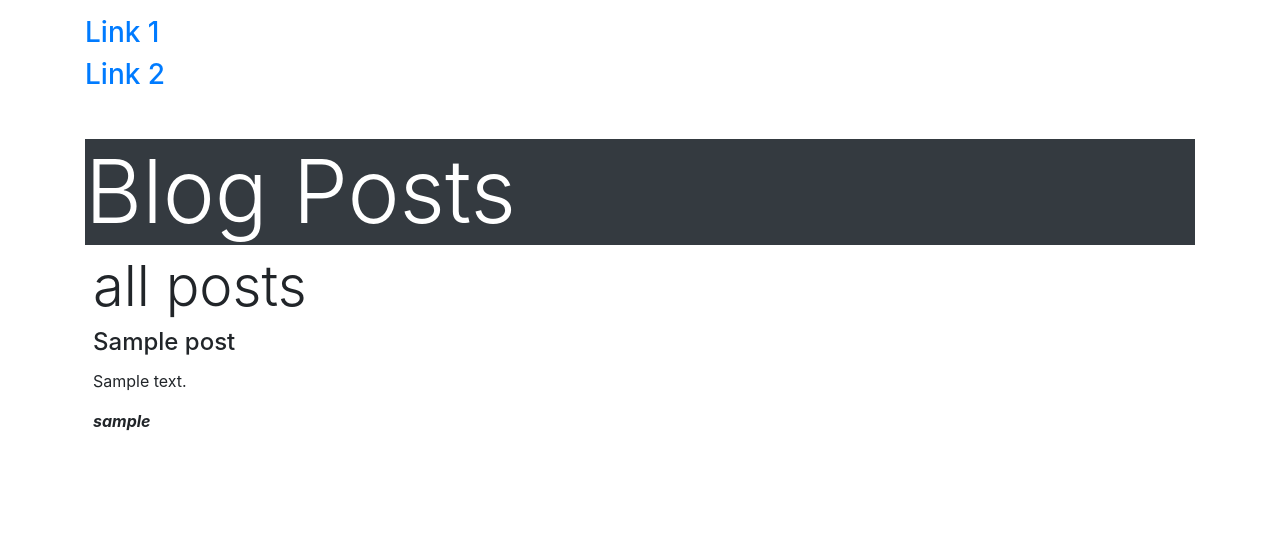
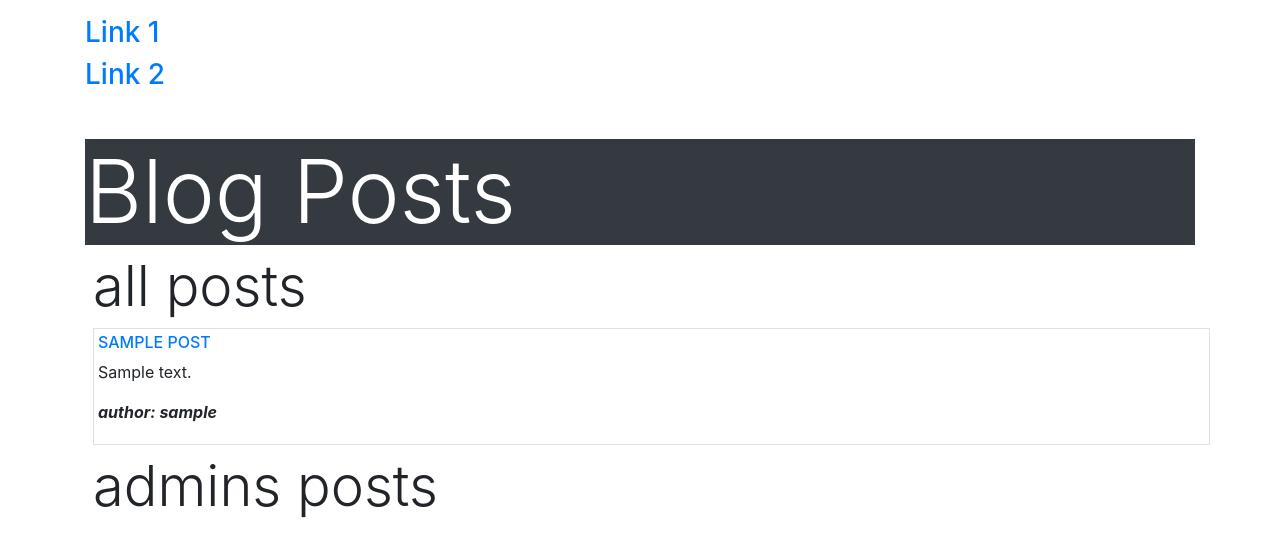
Before and after one commit to btbell/dj_modelmanagers_querysets, a Django app: page /blog/posts in a window 1280 px wide. Shown: the top 557 px of the page. Run offline with Django 3.2, Linux system fonts and the light colour scheme; tables that the repository leaves empty hold one stand-in row (values such as "Sample post"); some libraries are stand-ins or nearby versions.

Commit message:
css tweaks

```diff
--- a/mm_qs_app/managers.py
+++ b/mm_qs_app/managers.py
@@ -1,21 +1,12 @@
 from django.db import models
 
 class PostQuerySet(models.QuerySet):
-    def smaller_than(self, size):
-        return self.filter(comments__lt=size)
-
-    def greater_than(self, size):
-        return self.filter(comments__gt=size)
-
     def get_users_posts(self, username):
-        return self.filter(author__username=username)
+        return self.filter(author__user__username=username)
 
 class PostManager(models.Manager):
     def get_queryset(self):
         return PostQuerySet(self.model, using=self._db)
 
-    def smaller_than(self, size):
-        return self.filter(comments__lt=size)
-
-    def brians_posts(self):
-        return self.get_queryset().get_brians_posts()
+    def get_users_posts(self, username):
+        return self.get_queryset().get_users_posts(username)
--- a/mm_qs_app/templates/mm_qs_app/post_list.html
+++ b/mm_qs_app/templates/mm_qs_app/post_list.html
@@ -6,10 +6,18 @@
     <div class="row row-cols-1 ml-2">
         <h2 class="display-4">all posts</h2>
         {% for post in all_posts %}
-            <div>
-              <h4 class="card-title">{{post.title}}</h4>
+            <div class="border mb-2 p-1">
+                <h6 class="text-uppercase text-primary">{{post.title}}</h6>
               <p class="card-text">{{post.description}}</p>
-              <p class="font-weight-bold font-italic">{{post.author}}</p>
+              <p class="font-weight-bold font-italic">author: {{post.author}}</p>
+            </div>
+        {% endfor %}
+        <h2 class="display-4">admins posts</h2>
+        {% for post in admins_posts %}
+            <div class="border mb-2 p-1">
+              <h6 class="text-uppercase text-primary">{{post.title}}</h6>
+                <p>{{post.description}}</p>
+              <p class="font-weight-bold font-italic">author: {{post.author}}</p>
                 <br>
             </div>
         {% endfor %}
--- a/mm_qs_app/views.py
+++ b/mm_qs_app/views.py
@@ -4,10 +4,10 @@ from .models import Post, Author
 
 def posts_list(request):
     all_posts = Post.objects.all()
-    #admins_posts = Post.objects.get_users_posts('admin')
+    admins_posts = Post.objects.get_users_posts('admin')
     context = {
         'all_posts': all_posts,
-        #'admins_posts': admins_posts
+        'admins_posts': admins_posts
     }
     #messages.info(request, 'Here are all the posts')
     return render(request, 'mm_qs_app/post_list.html', context)
```
Also changed, not shown: pycharm.png (added).
